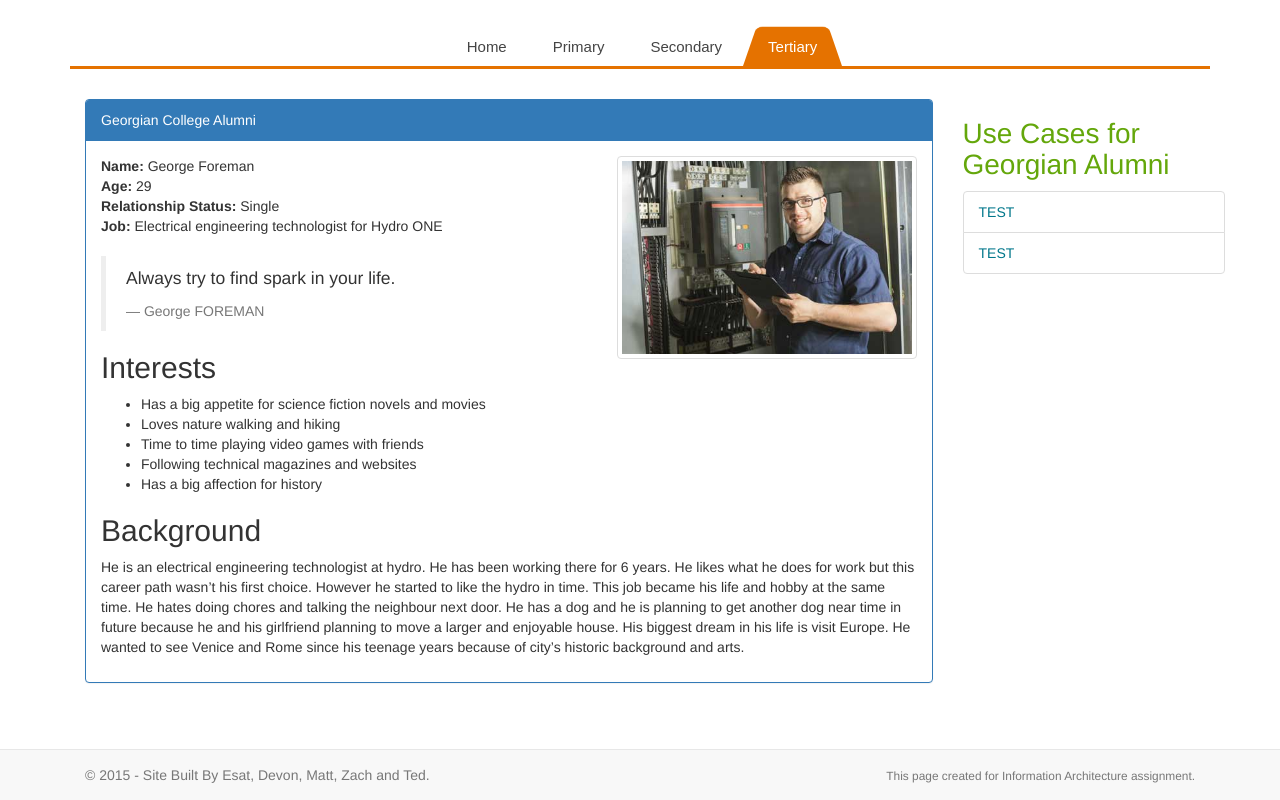
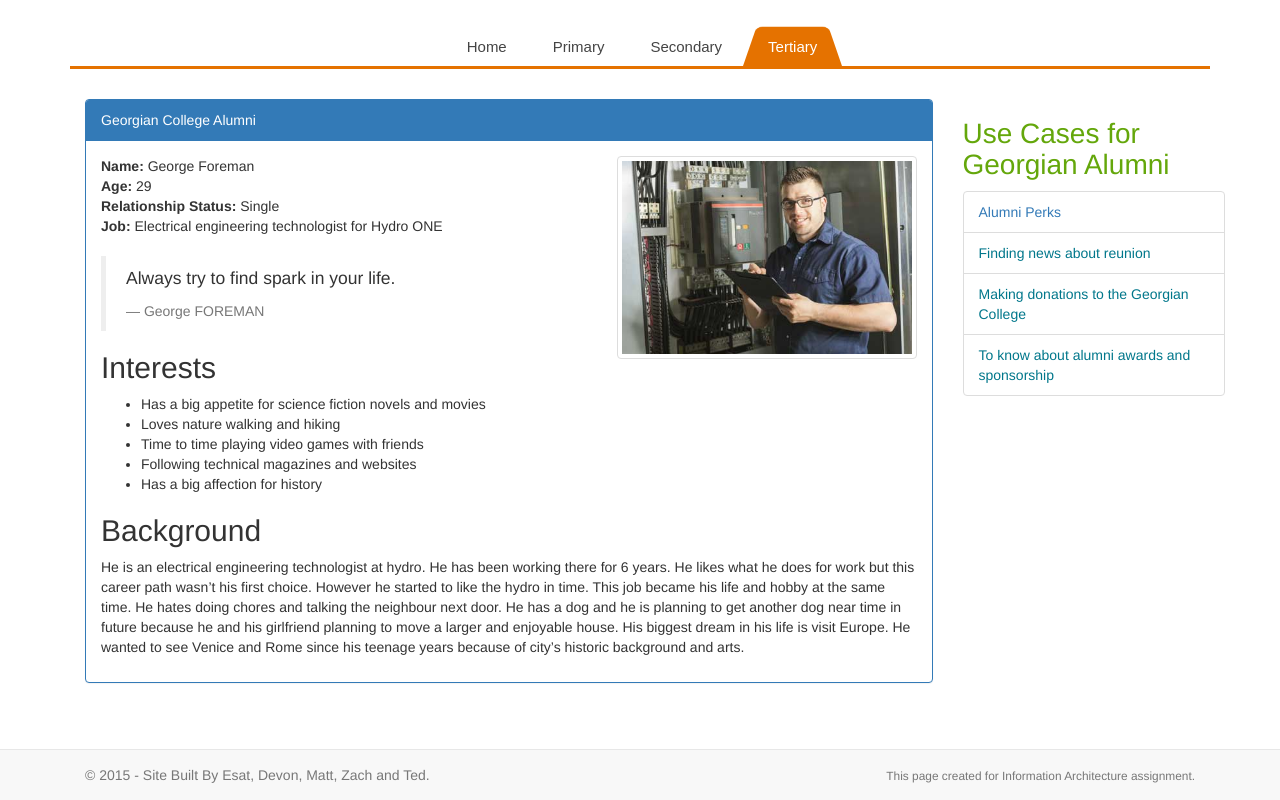
Before and after one commit to Arciles/Personas-and-Use-cases, a plain HTML site: page Persona-web-page/tertiary.html in a window 1280 px wide. Drawn offline with nearby package versions, Linux system fonts and the light colour scheme.

Commit message:
Final Version of the website

```diff
--- a/Persona-web-page/tertiary.html
+++ b/Persona-web-page/tertiary.html
@@ -62,8 +62,10 @@
                     <div class="col-lg-3">
                         <h3>Use Cases for Georgian Alumni</h3>
                         <ul class="list-group">
-                            <li class="list-group-item">TEST</li>
-                            <li class="list-group-item">TEST</li>
+                            <li class="list-group-item"><a href="pdfs/alumni-use-case.pdf" target="_blank" alt="Use case for alumni pdf file">Alumni Perks</a></li>
+                            <li class="list-group-item">Finding news about reunion</li>
+                            <li class="list-group-item">Making donations to the Georgian College</li>
+                            <li class="list-group-item">To know about alumni awards and sponsorship</li>
                         </ul>
                     </div><!-- end of side panel -->
                 </div><!--end of row-->
```
Also changed, not shown: Persona-web-page/css/style.css (+0 -29 lines), 1 other file.
